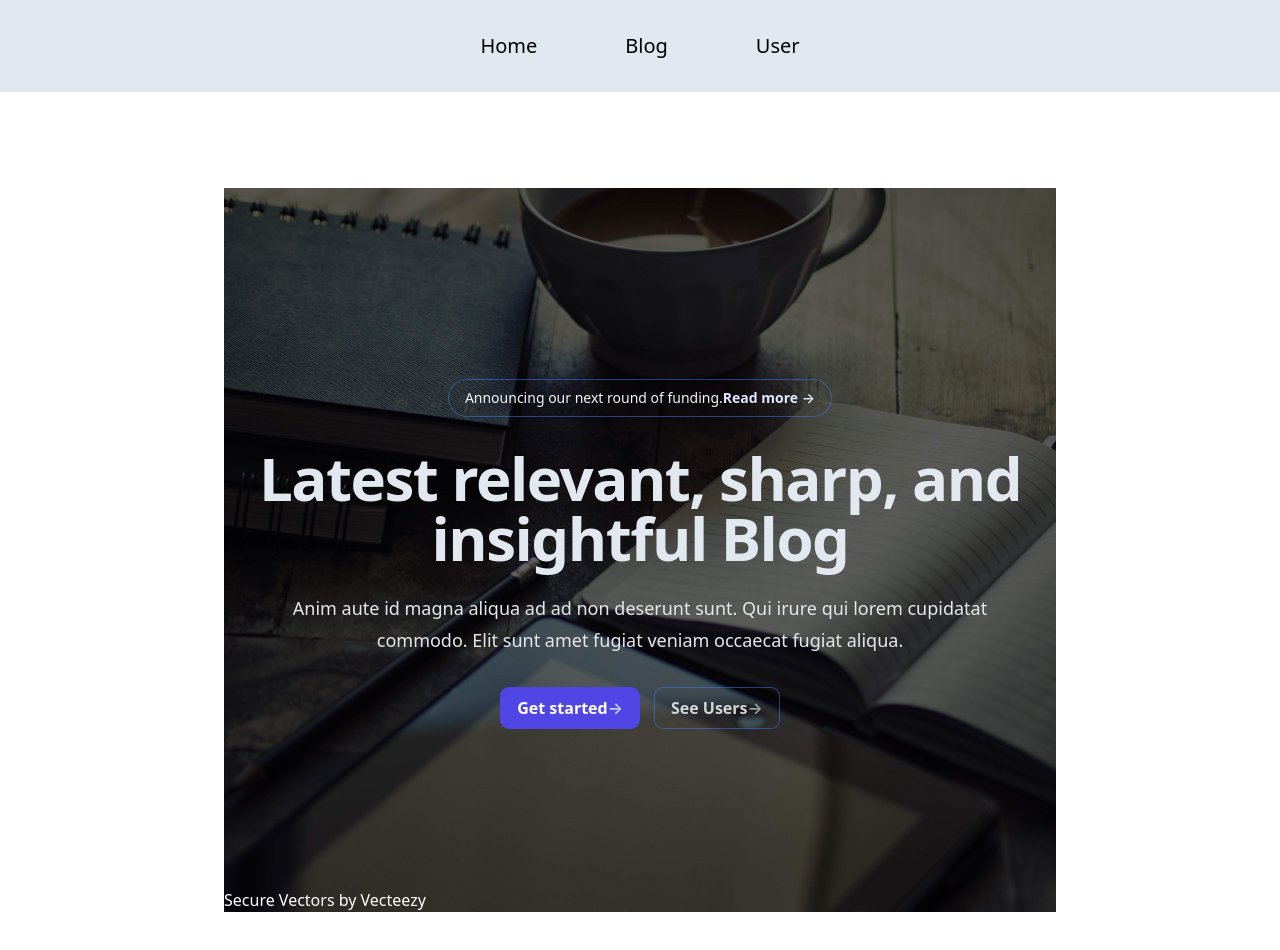
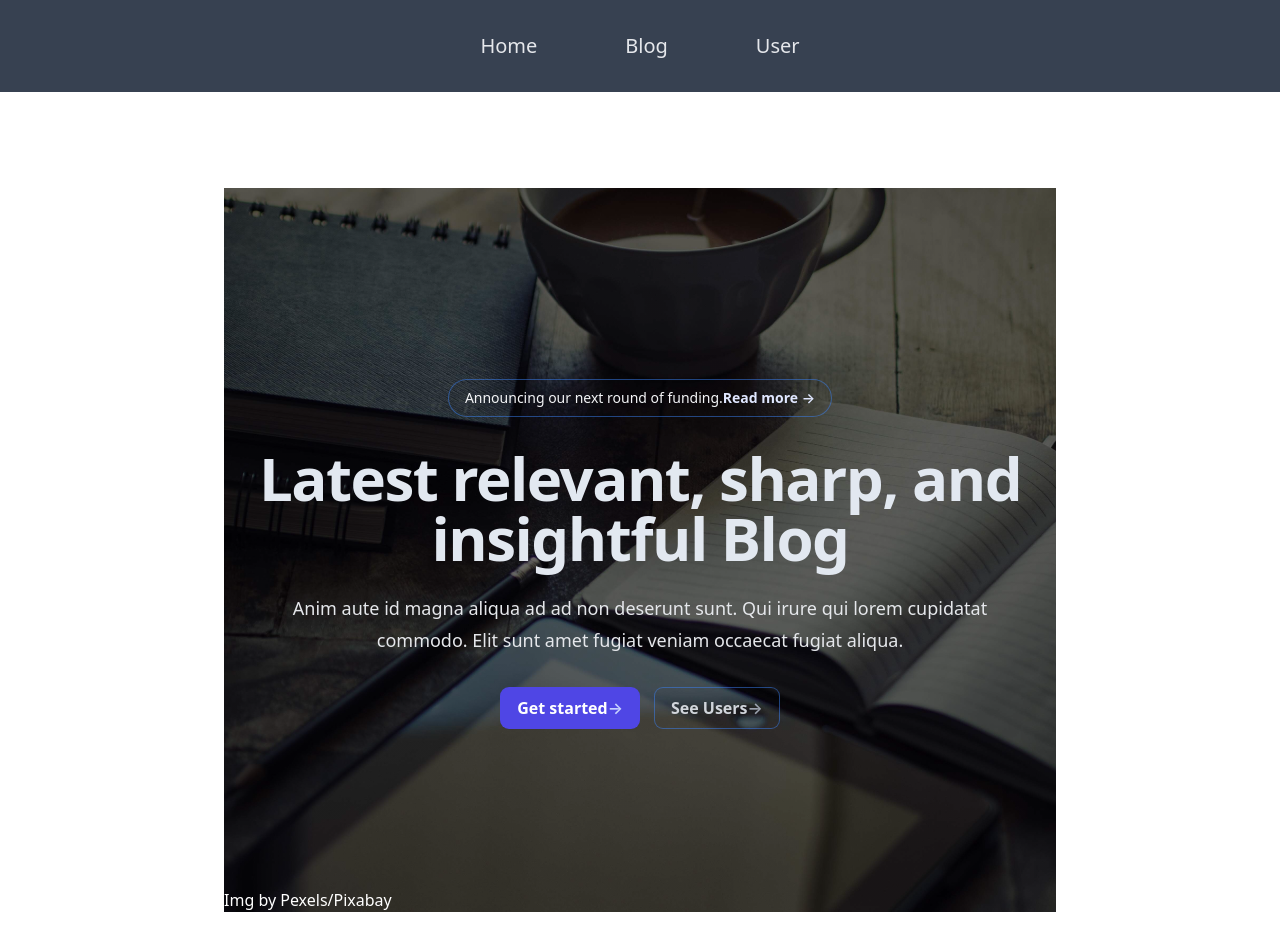
Before and after one commit to ILHAM2134/NextJS-Blog-Synapsis, a Next.js app: page / in a window 1280 px wide. Shown: the top 950 px of the page. Built offline with nearby package versions, Linux system fonts and the light colour scheme.

Commit message:
fixing UI

```diff
--- a/src/components/home/Jumbotron.jsx
+++ b/src/components/home/Jumbotron.jsx
@@ -52,9 +52,9 @@ export default function Jumbotron() {
         </div>
         <Link
           className="text-white text-italic mb-3 text-end"
-          href="https://www.vecteezy.com/free-vector/secure"
+          href="https://www.pexels.com/pixabay"
         >
-          Secure Vectors by Vecteezy
+          Img by Pexels/Pixabay
         </Link>
       </main>
     </div>
--- a/src/components/navbar.jsx
+++ b/src/components/navbar.jsx
@@ -2,7 +2,7 @@ import Link from 'next/link';
 
 const Navbar = () => {
   return (
-    <div className="bg-slate-200 p-8 flex justify-center sticky top-0 z-50">
+    <div className="bg-gray-700 text-gray-200 p-8 flex justify-center sticky top-0 z-50">
       <Link className="mx-7 sm:mx-11" href="/">
         <h6 className="font-medium hover:font-black">Home</h6>
       </Link>
--- a/src/components/user/addUserPage.jsx
+++ b/src/components/user/addUserPage.jsx
@@ -81,7 +81,7 @@ const AddUserPage = ({
   return (
     <div className="mx-auto text-center my-10">
       <Button
-        className="ring-1 ring-gray-600 px-5 py-2 rounded-xl mx-auto hover:bg-gray-300"
+        className="ring-1 ring-gray-600 px-5 text-gray-700 py-2 rounded-xl mx-auto hover:bg-gray-700 hover:text-gray-100 "
         onClick={() => {
           setAddUser(false);
           setEdit(false);
@@ -156,10 +156,10 @@ const AddUserPage = ({
           <hr className="mx-auto my-5 w-4/5 bg-black" />
 
           <Button
-            className="m-1 mx-auto mb-5 mt-5 w-4/5 rounded-2xl border-[1px] bg-blue-400 px-2 py-3 text-black"
+            className="ring-1 ring-gray-600 px-5 text-gray-100 py-2 rounded-xl mx-auto bg-gray-700 hover:bg-gray-100 hover:text-gray-700 "
             type="submit"
           >
-            {edit ? 'Edit Product' : 'Add Product'}
+            {edit ? 'Edit User' : 'Add User'}
           </Button>
         </Form>
       </Formik>
--- a/src/components/user/userPage.jsx
+++ b/src/components/user/userPage.jsx
@@ -78,7 +78,7 @@ const UserPage = ({
     <div className="my-10 text-center">
       <div>
         <Button
-          className="ring-1 ring-gray-600 px-5 py-2 rounded-xl mx-auto hover:bg-gray-300"
+          className="ring-1 ring-gray-600 px-5 text-gray-700 py-2 rounded-xl mx-auto hover:bg-gray-700 hover:text-gray-100 "
           onClick={() => setAddUser(true)}
         >
           Add User
--- a/src/styles/globals.css
+++ b/src/styles/globals.css
@@ -901,6 +901,20 @@ h6 {
   background-color: rgb(79 70 229 / var(--tw-bg-opacity));
 }
 
+.bg-gray-900 {
+  --tw-bg-opacity: 1;
+  background-color: rgb(17 24 39 / var(--tw-bg-opacity));
+}
+
+.bg-transparent {
+  background-color: transparent;
+}
+
+.bg-gray-700 {
+  --tw-bg-opacity: 1;
+  background-color: rgb(55 65 81 / var(--tw-bg-opacity));
+}
+
 .p-8 {
   padding: 2rem;
 }
@@ -1161,6 +1175,16 @@ h6 {
   background-color: rgb(67 56 202 / var(--tw-bg-opacity));
 }
 
+.hover\:bg-gray-700:hover {
+  --tw-bg-opacity: 1;
+  background-color: rgb(55 65 81 / var(--tw-bg-opacity));
+}
+
+.hover\:bg-gray-100:hover {
+  --tw-bg-opacity: 1;
+  background-color: rgb(243 244 246 / var(--tw-bg-opacity));
+}
+
 .hover\:font-black:hover {
   font-weight: 900;
 }
@@ -1168,6 +1192,16 @@ h6 {
 .hover\:text-white:hover {
   --tw-text-opacity: 1;
   color: rgb(255 255 255 / var(--tw-text-opacity));
+}
+
+.hover\:text-gray-100:hover {
+  --tw-text-opacity: 1;
+  color: rgb(243 244 246 / var(--tw-text-opacity));
+}
+
+.hover\:text-gray-700:hover {
+  --tw-text-opacity: 1;
+  color: rgb(55 65 81 / var(--tw-text-opacity));
 }
 
 .hover\:ring-gray-900\/20:hover {
```
